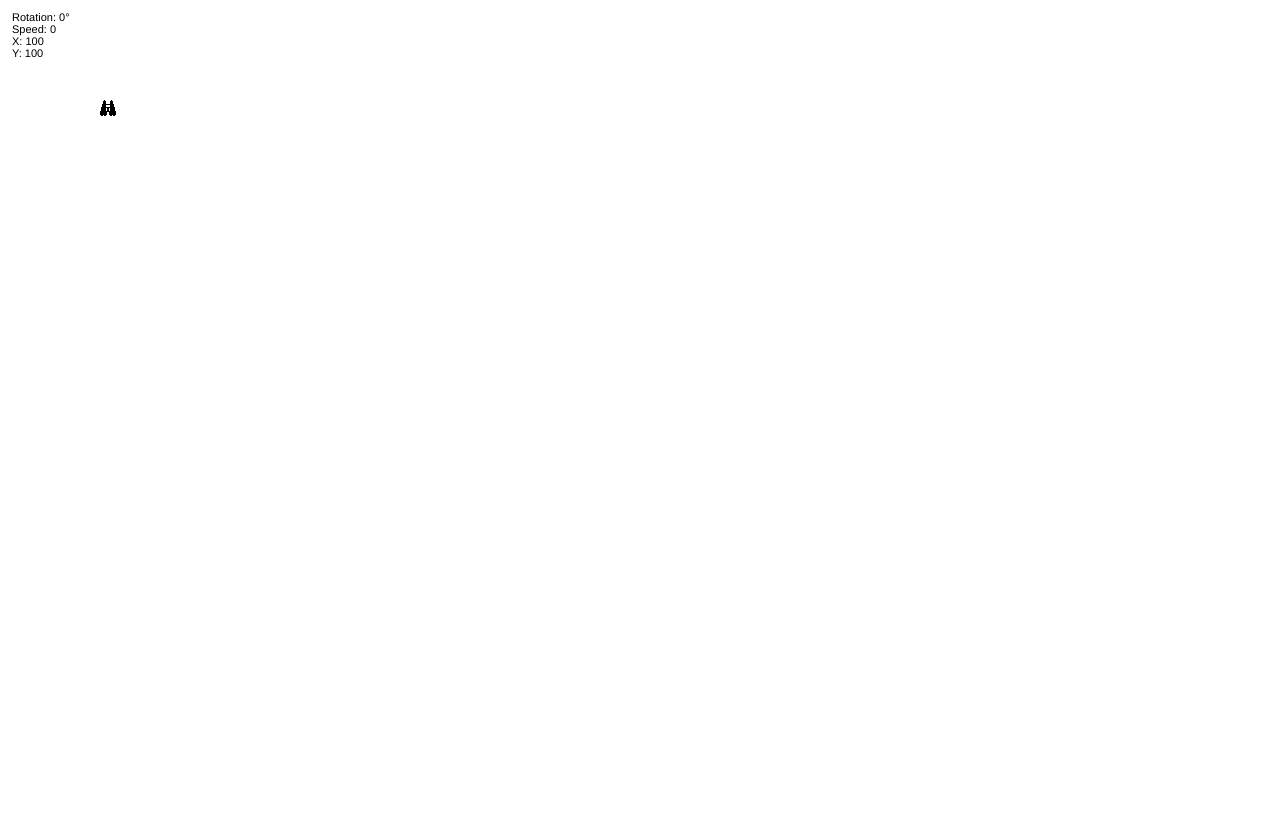
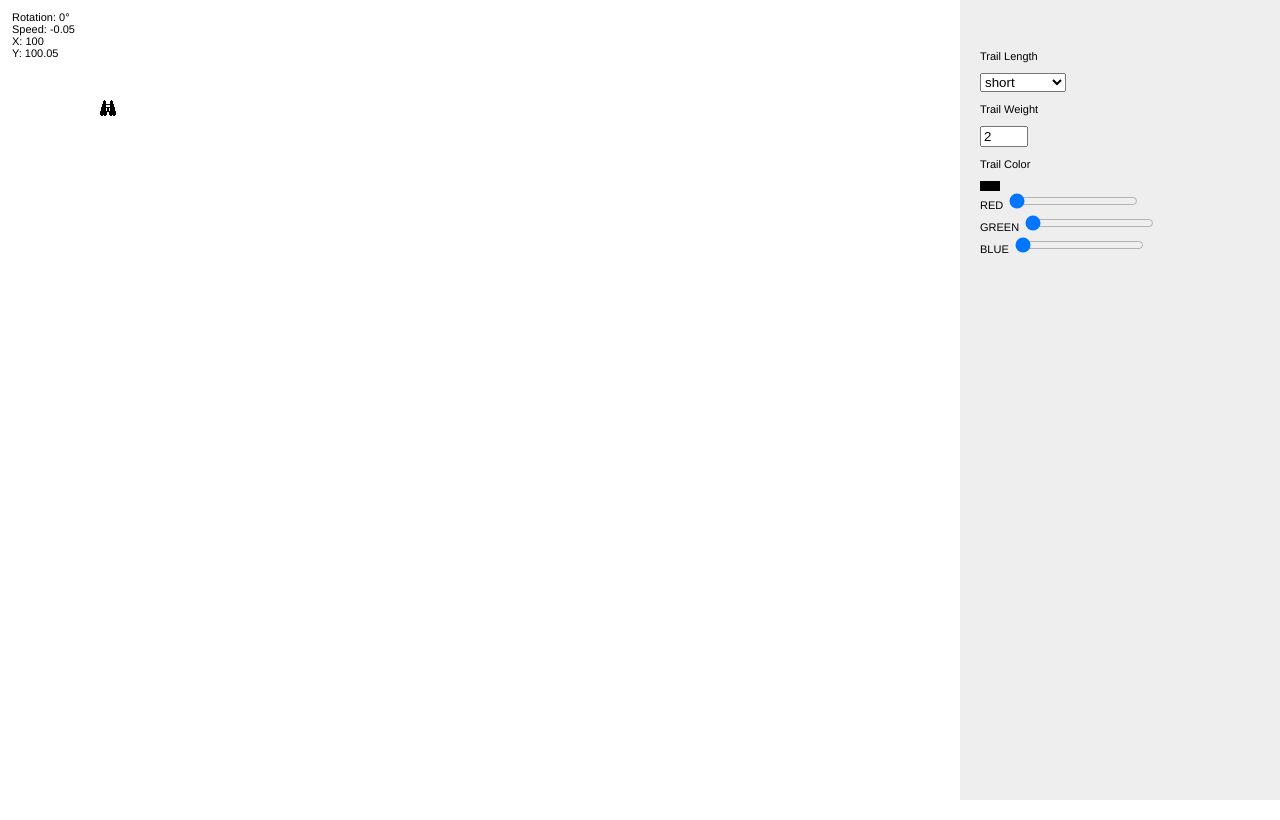
Before and after one commit to rgliever/rgliever.github.io, a plain HTML site: page index.html in a window 1280 px wide. Drawn offline with Linux system fonts and the light colour scheme.

Commit message:
Trails w/ length, weight, color added

```diff
--- /dev/null
+++ b/css/game.css
@@ -0,0 +1,35 @@
+
+#sidepanel {
+	position: fixed;
+	width: 300px;
+	height: 100%;
+	right: 0;
+	top: 0;
+	background: #eeeeee;
+	padding-left: 20px;
+}
+
+#trail_length {
+	margin-top: 50px;
+}
+
+.label {
+	font-family: Helvetica;
+	font-size: 11px;
+}
+
+.color_select {
+	width: 100%;
+	margin: 0;
+	padding: 0;
+}
+
+#color_box {
+	width: 20px;
+	height: 10px;
+	background-color: rgba(0,0,0, 1);
+}
+
+[type="range"] {
+
+}
--- a/index.html
+++ b/index.html
@@ -2,12 +2,44 @@
 <!DOCTYPE html>
 <html lang="en">
 <head>
-	<title>simple game</title>
-
+	<title>spaceship</title>
+	<link rel="stylesheet" href="css/game.css" />
 </head>
 
 <body style="overflow: hidden">
 	<script src="js/game.js"></script>
+	<div id="sidepanel">
+		<div id="trail_length">
+			<p class="label">Trail Length</p>
+			<select onchange="setMaxTrailLength(this.value)">
+				<option value="50">short</option>
+				<option value="150">medium</option>
+				<option value="300">long</option>
+				<option value="20000">permanent</option>
+			</select>
+		</div>
+		<div id="trail_weight">
+			<p class="label">Trail Weight</p>
+			<input onchange="setTrailWeight(this.value)" type="number" name="wgt" min="0" max="6" value="2">
+		</div>
+		<div id="trail_color">
+			<p class="label">Trail Color</p>
+			<div id="color_box"></div>
+			<div class="color_select">
+				<label class="label">RED</label>
+				<input onchange="adjustColors(this.value, this.name)" type="range" name="r_slide" min="0" max="255" value="0">
+			</div>
+			<div class="color_select">
+				<label class="label">GREEN</label>
+				<input onchange="adjustColors(this.value, this.name)" type="range" name="g_slide" min="0" max="255" value="0">
+			</div>
+			<div class="color_select">
+				<label class="label">BLUE</label>
+				<input onchange="adjustColors(this.value, this.name)" type="range" name="b_slide" min="0" max="255" value="0">
+			</div>
+		</div>
+
+	</div>
 </body>
 
 </html>
--- a/js/game.js
+++ b/js/game.js
@@ -2,17 +2,12 @@
 var canvas = document.createElement("canvas");
 canvas.id = 'canvas'
 var ctx = canvas.getContext("2d");
-canvas.width = window.innerWidth;
+canvas.width = window.innerWidth - 300;
 canvas.height = window.innerHeight;
 document.body.appendChild(canvas);
 
-// background image
-var bgReady = false;
-var bgImage = new Image();
-bgImage.src = "images/game-background.png";
-bgImage.onload = function () {
-	bgReady = true;
-};
+// deg to radians
+var TO_RADIANS = Math.PI/180;
 
 // spaceship image
 var shipReady = false;
@@ -31,16 +26,16 @@ var spaceship = {
 	y: 100
 };
 
+// key event listeners
 var keysDown = {};
-
 addEventListener("keydown", function (e) {
 	keysDown[e.keyCode] = true;
 }, false);
-
 addEventListener("keyup", function (e) {
 	delete keysDown[e.keyCode];
 }, false);
 
+// ACCELERATE / DECELERATE
 function accelerate(roto, acc) {
 	if (spaceship.speed < spaceship.topSpeed) {
 		spaceship.speed += acc;
@@ -48,13 +43,13 @@ function accelerate(roto, acc) {
 	spaceship.x += spaceship.speed*Math.sin(roto);
 	spaceship.y -= spaceship.speed*Math.cos(roto);
 }
-
 function decelerate(roto, acc) {
 	spaceship.speed -= acc;
 	spaceship.x += spaceship.speed*Math.sin(roto);
 	spaceship.y -= spaceship.speed*Math.cos(roto);
 }
 
+// reset spaceship coordinates when it goes off screen
 function checkBounds () {
 	switch(true) {
 		case (spaceship.x > canvas.width): spaceship.x = 0; break;
@@ -65,39 +60,65 @@ function checkBounds () {
 	}
 }
 
-// trail spot
+// trail spot prototype
 function TrailSpot (x, y, color, alpha) {
 	this.x = x;
 	this.y = y;
 	this.color = color;
 }
-
 TrailSpot.prototype.setColor = function(color) {
 	this.color = color;
 }
-
 TrailSpot.prototype.getColor = function() {
 	return this.color;
+}
+
+var redVal = 0;
+var greenVal = 0;
+var blueVal = 0;
+var trailColor = "rgba("+redVal+","+greenVal+","+blueVal+",1)";
+function adjustColors (value, rgb) {
+	switch (rgb) {
+		case "r_slide": redVal = value; break;
+		case "g_slide": greenVal = value; break;
+		case "b_slide": blueVal = value; break;
+		default: break;
+	}
+	trailColor = "rgba("+redVal+","+greenVal+","+blueVal+",1)";
+	document.getElementById("color_box").style.backgroundColor = trailColor;
 }
 
 // keep track of trail spots locations, draw in render
 var trailSpots = [];
 function drawTrail() {
-	trailSpots.push(new TrailSpot(spaceship.x,spaceship.y,"rgba(0,0,0,1)"));
+	trailSpots.push(new TrailSpot(spaceship.x,spaceship.y,trailColor)
+	);
 }
 
-var a = 1;
+/*
 function fadeTrail() {
 	for (spot in trailSpots) {
+		var a = 1;
 		while (a > 0) {
 			//console.log(a);
 			a -= 0.05;
-			trailSpots[spot].globalAlpha = 0.2;
+			trailSpots[spot].setColor("rgba(0,0,0,"+a+")");
 		}
 	}
 }
+*/
 
-// Update game objects
+var maxTrailLength = 50;
+function setMaxTrailLength (len) {
+	maxTrailLength = len;
+}
+
+var trailWeight = 2;
+function setTrailWeight (wgt) {
+	trailWeight = wgt;
+}
+
+// UPDATE
 var update = function () {
 	// 0 -360 degree range
 	spaceship.rotation = spaceship.rotation%360;
@@ -106,8 +127,9 @@ var update = function () {
 
 	if (38 in keysDown) { // Player holding up
 		accelerate (roto, acc);
-	} else if (!(38 in keysDown) && spaceship.speed > 0) {
+	} else if (!(38 in keysDown) && spaceship.speed >= 0) {
 		decelerate (roto, acc);
+		trailSpots.shift();
 	}
 	if (37 in keysDown) { // Player holding left
 		spaceship.rotation -= 5;
@@ -116,26 +138,33 @@ var update = function () {
 	if (39 in keysDown) { // Player holding right
 		spaceship.rotation += 5;
 	}
+
 	checkBounds();
 	if (spaceship.speed > 0) drawTrail();
-	//fadeTrail;
-	ctx.clearRect(0,0,canvas.width, canvas.height);
+	else if (trailSpots.length > 0) trailSpots.shift();
+	if (trailSpots.length > maxTrailLength) trailSpots.shift();
+	ctx.clearRect(0,0,canvas.width,canvas.height);
 };
 
-var q = 0;
-// Draw everything
+// RENDER
 var render = function () {
 	if (shipReady) {
 		drawRotatedImage(shipImage,
 			spaceship.x,
 			spaceship.y,
 			spaceship.rotation);
+		var w = trailWeight;
 		for (spot in trailSpots) {
-			ctx.fillStyle = trailSpots[spot].getColor();
-			ctx.fillRect(trailSpots[spot].x, trailSpots[spot].y, 1, 1);
+			var op = spot/100;
+			var col = "rgba("+redVal+","+greenVal+","+blueVal+","+op+")";
+			ctx.fillStyle = col;
+			ctx.fillRect(trailSpots[spot].x, trailSpots[spot].y, w, w);
 		}
 	}
+	writeInfo();
+};
 
+function writeInfo () {
 	ctx.fillStyle = "rgb(0, 0, 0)";
 	ctx.font = "11px Helvetica";
 	ctx.textAlign = "left";
@@ -144,24 +173,9 @@ var render = function () {
 	ctx.fillText("Speed: " + spaceship.speed, 4, 16);
 	ctx.fillText("X: " + spaceship.x, 4, 28);
 	ctx.fillText("Y: " + spaceship.y, 4, 40);
-};
-
-// repeat background image
-function drawBackgroundRepeat(image) {
-	var x = 0;
-	var y = 0;
-	while (x < canvas.width) {
-		while (y < canvas.height) {
-			ctx.drawImage(image, x, y);
-			y += image.height;
-		}
-		y = 0;
-		ctx.drawImage(image, x, y);
-		x += image.width;
-	}
 }
 
-var TO_RADIANS = Math.PI/180;
+
 function drawRotatedImage(image, x, y, angle) {
 
 	// save the current co-ordinate system
@@ -183,11 +197,12 @@ function drawRotatedImage(image, x, y, angle) {
 	ctx.restore();
 }
 
-// The main game loop
+//
+// ~ /\/\ /-\ \ /\/ ~ //
+//
 var main = function () {
 	update();
 	render();
-	// Request to do this again ASAP
 	requestAnimationFrame(main);
 };
 
```
